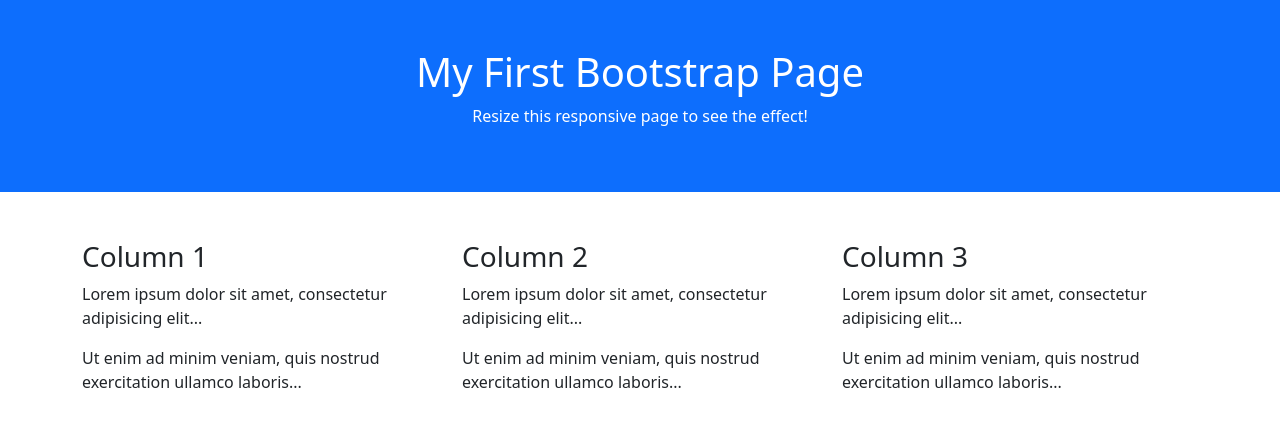
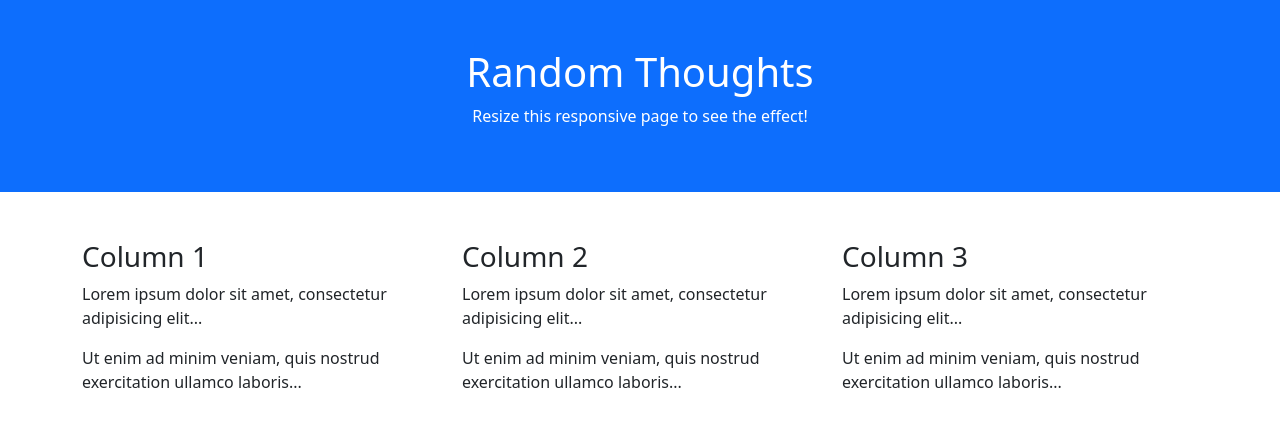
Before and after one commit to zhangsgithub04/d, a plain HTML site: page index.html in a window 1280 px wide. Drawn offline with nearby package versions, Linux system fonts and the light colour scheme.

Commit message:
Update index.html

```diff
--- a/index.html
+++ b/index.html
@@ -10,7 +10,7 @@
 <body>
 
 <div class="container-fluid p-5 bg-primary text-white text-center">
-  <h1>My First Bootstrap Page</h1>
+  <h1>Random Thoughts</h1>
   <p>Resize this responsive page to see the effect!</p>
 </div>
 
```
